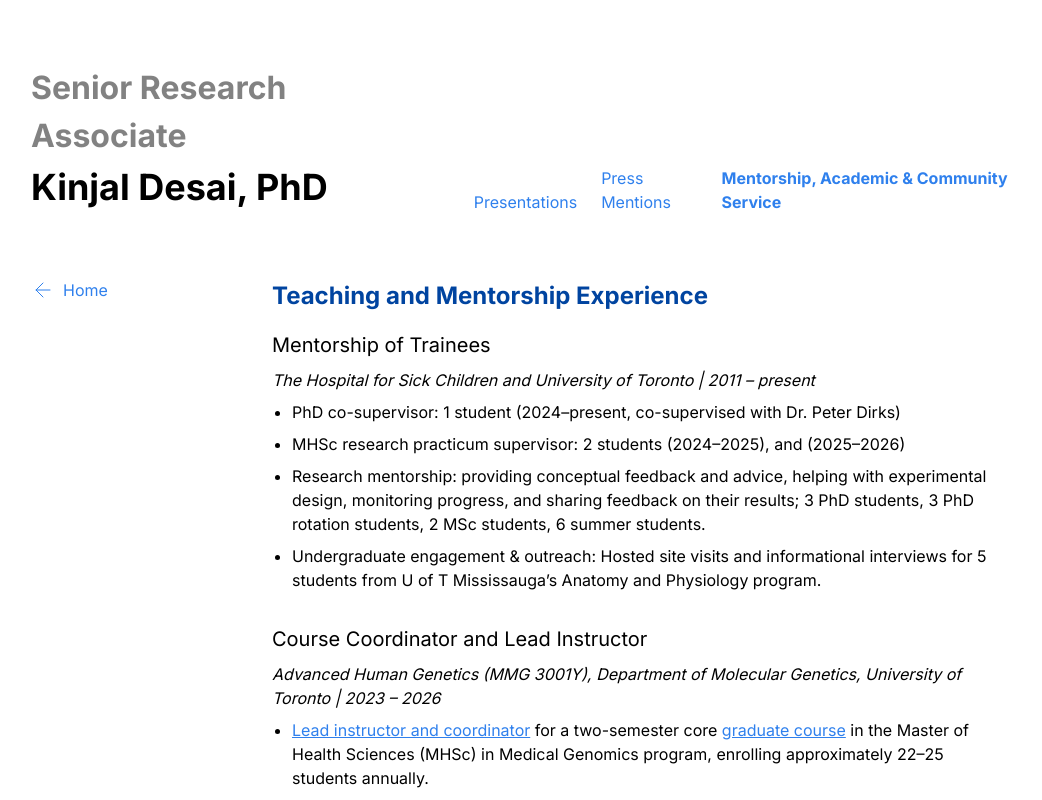
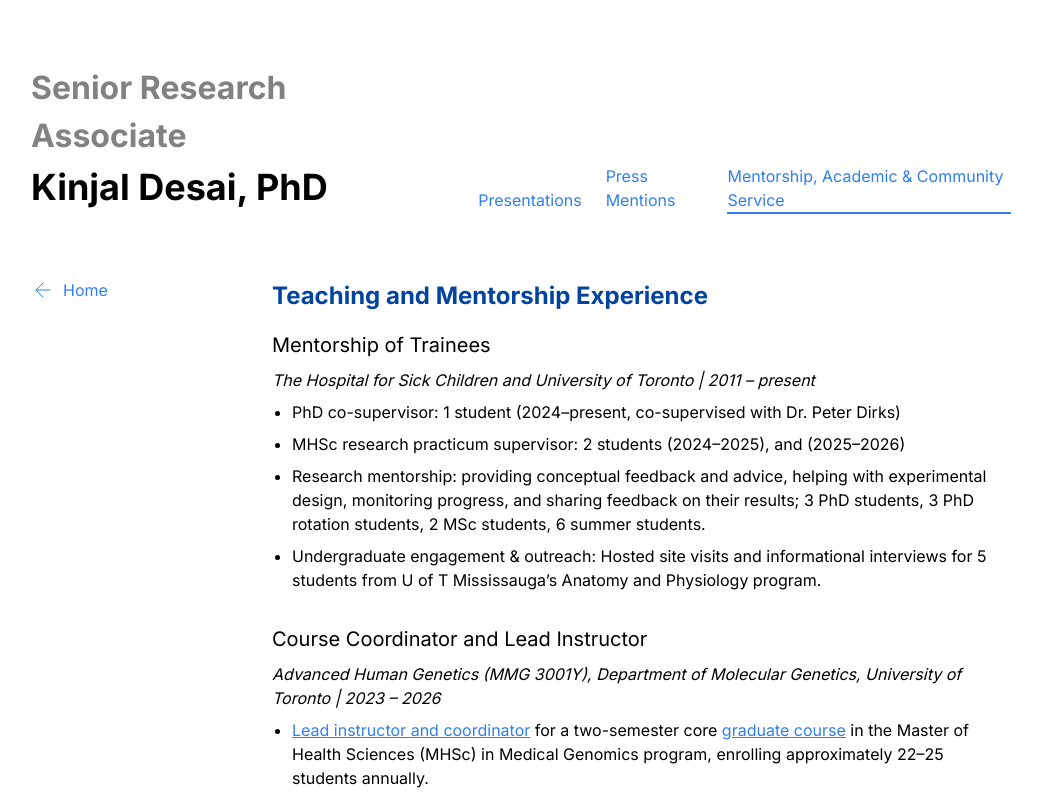
Before and after one commit to rocket5/kinjaldesai-website, a Next.js app: page /mentorship in a window 1280 px wide. Shown: the top 800 px of the page, without its empty margins (119-1161 px from the left). Built offline with nearby package versions, Linux system fonts and the light colour scheme; no server answers.

Commit message:
Updated navigation text to  show underline when page is active

```diff
--- a/src/app/mentorship/page.tsx
+++ b/src/app/mentorship/page.tsx
@@ -42,10 +42,10 @@ export default function Mentorship() {
                 <Link
                   key={index}
                   href={item.href}
-                  className={`link-text text-[var(--blue-1)] hover:underline ${
+                  className={`link-text text-[var(--blue-1)] hover:underline border-b-2 ${
                     item.label === 'Mentorship, Academic & Community Service'
-                      ? 'font-bold'
-                      : ''
+                      ? 'border-[var(--blue-1)]'
+                      : 'border-transparent'
                   }`}
                 >
                   {item.label}
--- a/src/app/page.tsx
+++ b/src/app/page.tsx
@@ -30,7 +30,7 @@ export default function Home() {
             </div>
             <nav className="navigation flex flex-col gap-4 md:flex-row md:items-end md:gap-6">
               {profileData.navigation.map((item, index) => (
-                <Link key={index} href={item.href} className="link-text text-[var(--blue-1)] hover:underline">
+                <Link key={index} href={item.href} className="link-text text-[var(--blue-1)] hover:underline border-b-2 border-transparent">
                   {item.label}
                 </Link>
               ))}
--- a/src/app/presentations/page.tsx
+++ b/src/app/presentations/page.tsx
@@ -41,10 +41,10 @@ export default function Presentations() {
                 <Link
                   key={index}
                   href={item.href}
-                  className={`link-text text-[var(--blue-1)] hover:underline ${
+                  className={`link-text text-[var(--blue-1)] hover:underline border-b-2 ${
                     item.label === 'Presentations'
-                      ? 'font-bold'
-                      : ''
+                      ? 'border-[var(--blue-1)]'
+                      : 'border-transparent'
                   }`}
                 >
                   {item.label}
--- a/src/app/press-mentions/page.tsx
+++ b/src/app/press-mentions/page.tsx
@@ -41,10 +41,10 @@ export default function PressMentions() {
                 <Link
                   key={index}
                   href={item.href}
-                  className={`link-text text-[var(--blue-1)] hover:underline ${
+                  className={`link-text text-[var(--blue-1)] hover:underline border-b-2 ${
                     item.label === 'Press Mentions'
-                      ? 'font-bold'
-                      : ''
+                      ? 'border-[var(--blue-1)]'
+                      : 'border-transparent'
                   }`}
                 >
                   {item.label}
```
